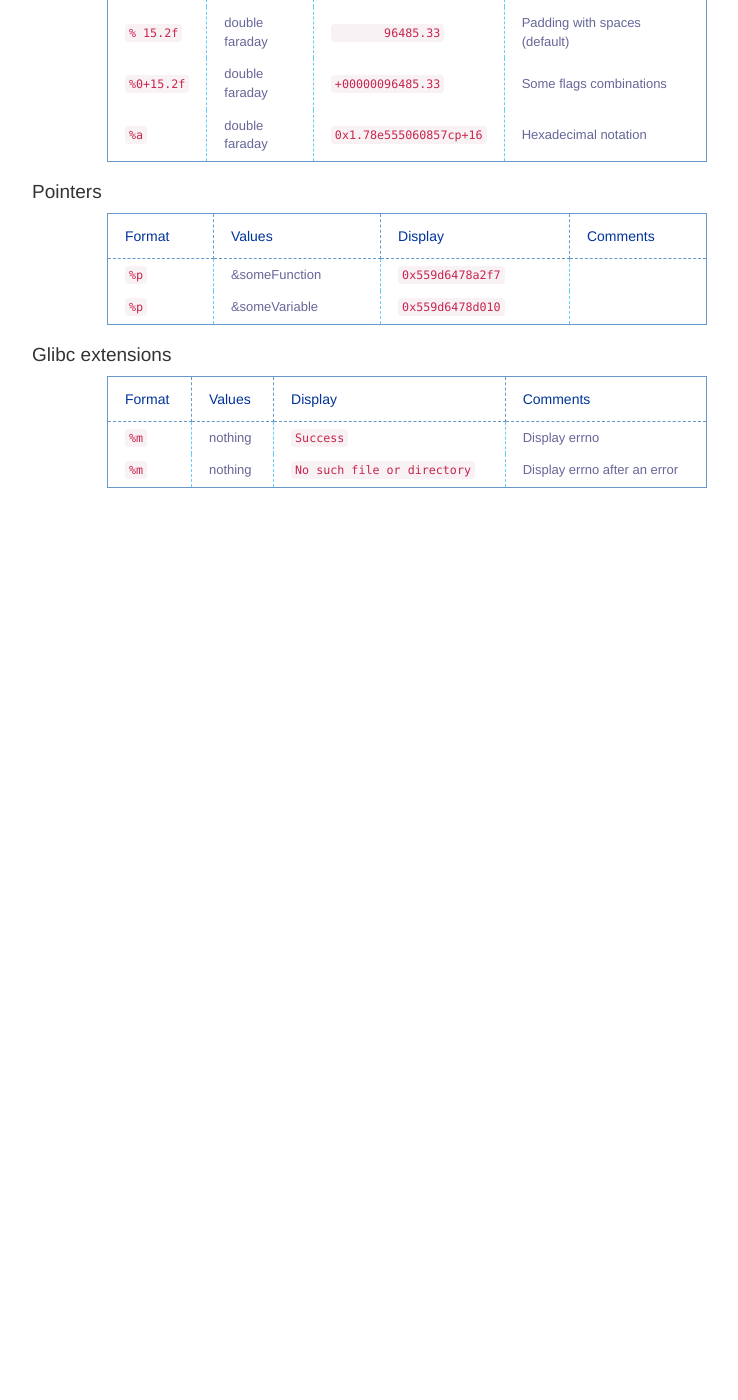
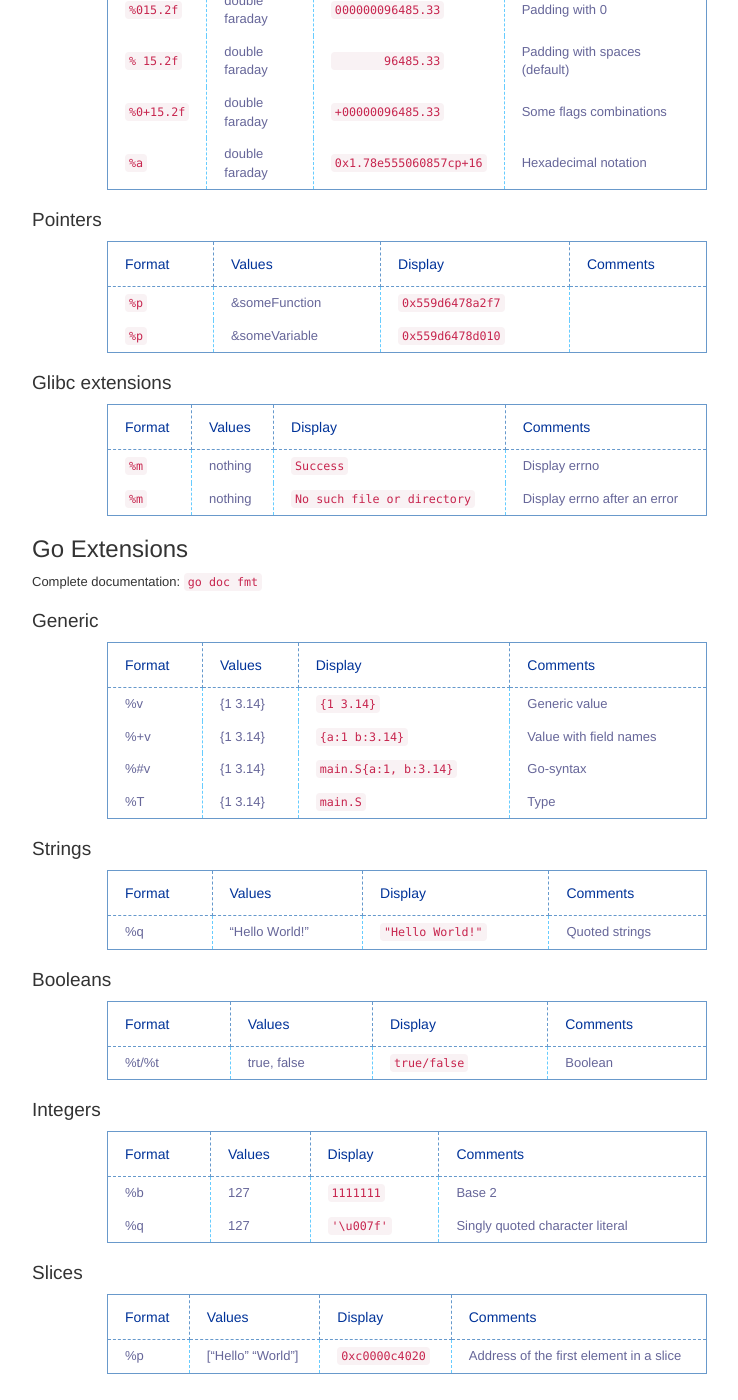
Before and after one commit to stac47/stac47.github.io, a Jekyll site: the page built from _posts/2021-10-01-printf-by-example.markdown, in a window 1280 px wide and 1400 px high, scrolled down 1521 px. Shown: the whole window, without its empty margins (428-1166 px from the left). Built offline with Jekyll 4.4.1, drawn with Linux system fonts in a browser that asks for light colours; before the commit the page ends 2035 px from its top, so only the background shows below that; some of the changed text lies outside the part shown.

Commit message:
[printf] Add Go extensions

````diff
--- a/_posts/2021-10-01-printf-by-example.markdown
+++ b/_posts/2021-10-01-printf-by-example.markdown
@@ -22,6 +22,8 @@ The format has the following format:
 ```
 
 ## Generic Examples
+
+Complete documentation: `man 3 printf`
 
 ### Strings/Characters
 
@@ -76,3 +78,41 @@ The format has the following format:
 |--------------------|-------------------------|------------------------------|----------------------------------------|
 |`%m`                |nothing                  |`Success`                     |Display errno                           |
 |`%m`                |nothing                  |`No such file or directory`   |Display errno after an error            |
+
+## Go Extensions
+
+Complete documentation: `go doc fmt`
+
+### Generic
+
+|Format              |Values                   |Display                       |Comments                                |
+|--------------------|-------------------------|------------------------------|----------------------------------------|
+|%v                  |{1 3.14}                 |`{1 3.14}`                    |Generic value                           |
+|%+v                 |{1 3.14}                 |`{a:1 b:3.14}`                |Value with field names                  |
+|%#v                 |{1 3.14}                 |`main.S{a:1, b:3.14}`         |Go-syntax                               |
+|%T                  |{1 3.14}                 |`main.S`                      |Type                                    |
+
+### Strings
+
+|Format              |Values                   |Display                       |Comments                                |
+|--------------------|-------------------------|------------------------------|----------------------------------------|
+|%q                  |"Hello World!"           |`"Hello World!"`              |Quoted strings                          |
+
+### Booleans
+
+|Format              |Values                   |Display                       |Comments                                |
+|--------------------|-------------------------|------------------------------|----------------------------------------|
+|%t/%t               |true, false              |`true/false`                  |Boolean                                 |
+
+### Integers
+
+|Format              |Values                   |Display                       |Comments                                |
+|--------------------|-------------------------|------------------------------|----------------------------------------|
+|%b                  |127                      |`1111111`                     |Base 2                                  |
+|%q                  |127                      |`'\u007f'`                    |Singly quoted character literal         |
+
+### Slices
+
+|Format              |Values                   |Display                       |Comments                                |
+|--------------------|-------------------------|------------------------------|----------------------------------------|
+|%p                  |["Hello" "World"]        |`0xc0000c4020`                |Address of the first element in a slice |
````
